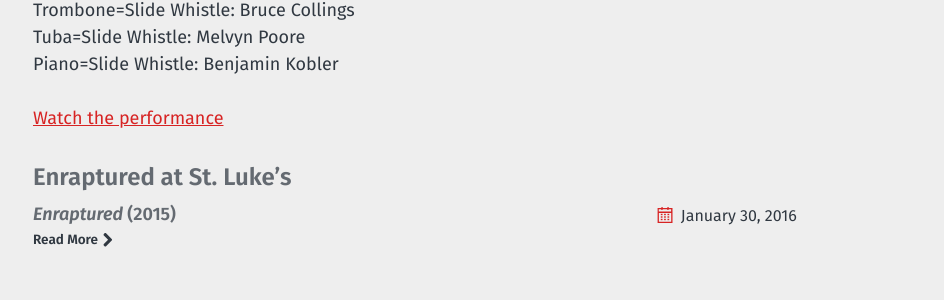
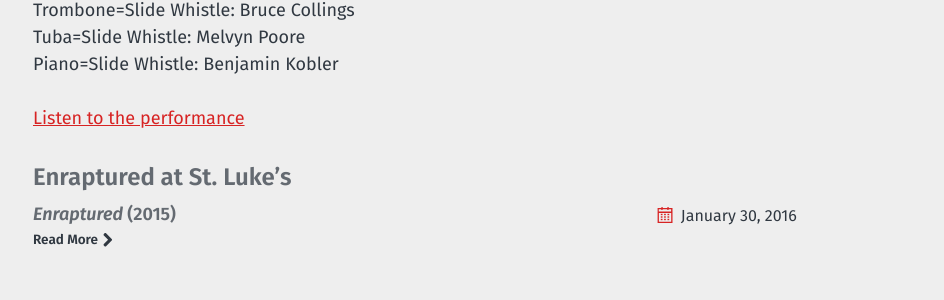
Before and after one commit to morganwilliamsb/website, a Jekyll site: the page built from _listen/gêmdis-with-ensemble-musikfabrik.md, in a window 1280 px wide and 900 px high, scrolled down 929 px. Shown: the part 153-453 px from the top of the window, without its empty margins (39-983 px from the left). Built offline with Jekyll 4.4.1, drawn with Linux system fonts in a browser that asks for light colours.

Commit message:
Update gêmdis-with-ensemble-musikfabrik.md

```diff
--- a/_listen/gêmdis-with-ensemble-musikfabrik.md
+++ b/_listen/gêmdis-with-ensemble-musikfabrik.md
@@ -30,4 +30,4 @@ Recorded by Martin Pilger at the Studio of Ensemble Musikfabrik (Köln), 3-4 Nov
 : Tuba=Slide Whistle: Melvyn Poore
 : Piano=Slide Whistle: Benjamin Kobler
 
-[Watch the performance](https://www.youtube.com/watch?v=h1i3XJXxLbY&list=PLMOqjS9ysnmK9PSS_aaMWyOxMP-Hi1iku&index=9)
+[Listen to the performance](https://www.youtube.com/watch?v=h1i3XJXxLbY&list=PLMOqjS9ysnmK9PSS_aaMWyOxMP-Hi1iku&index=9)
```
